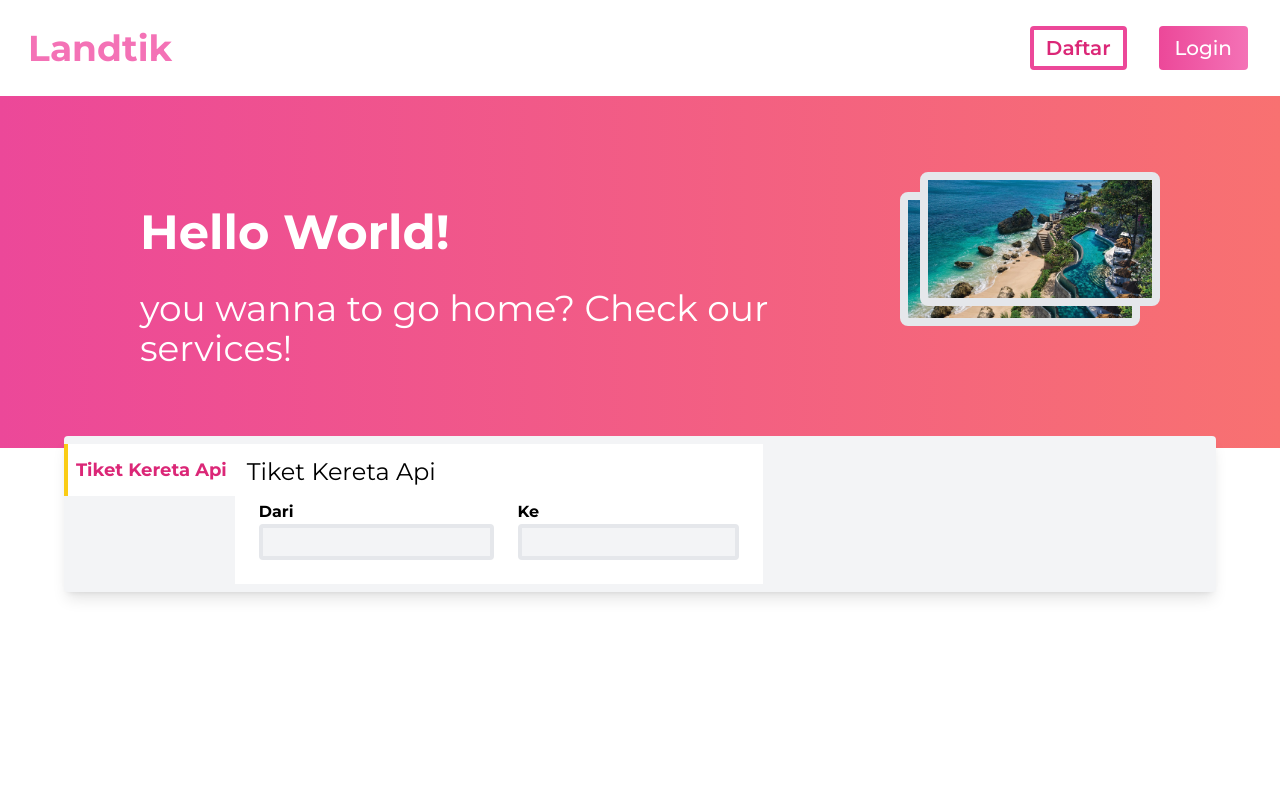
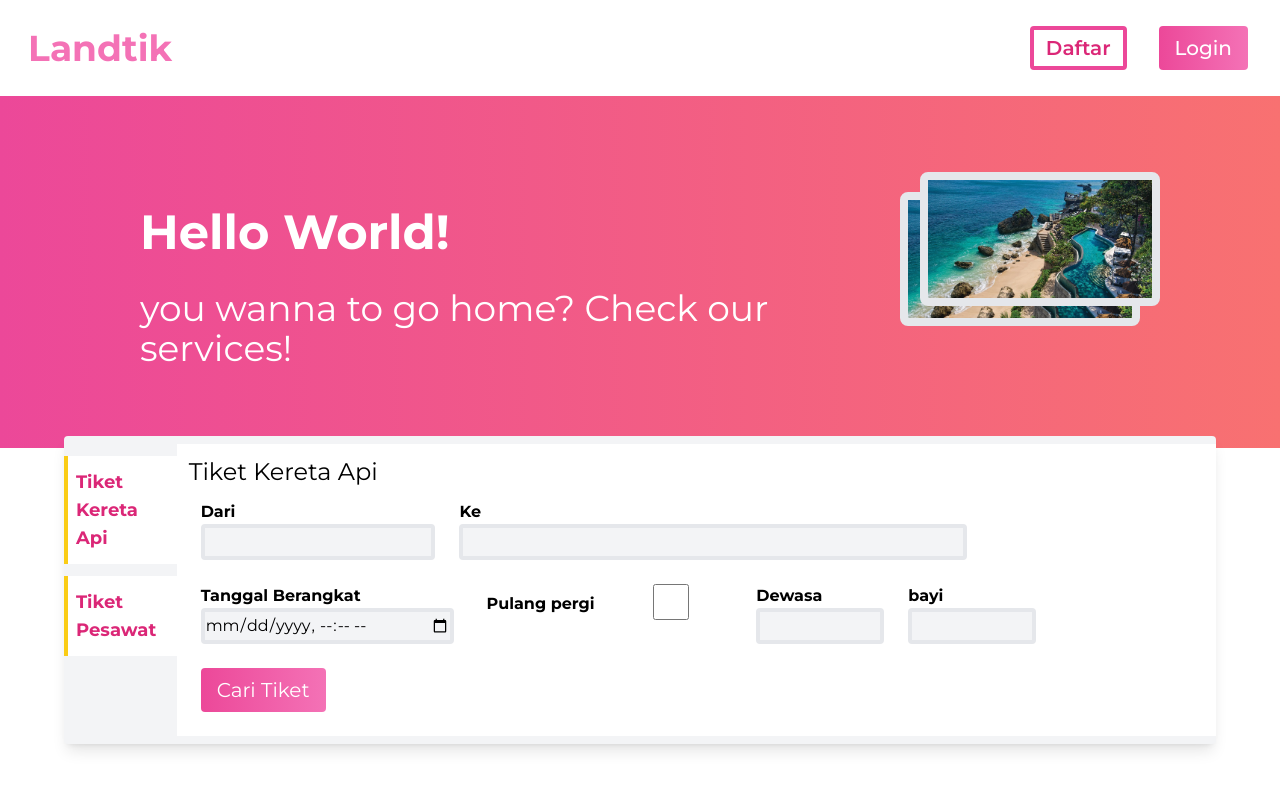
Before and after one commit to baharsah/ftreact, a React (Vite) app: page / in a window 1280 px wide. Shown: the top 790 px of the page. Built offline with nearby package versions, Linux system fonts and the light colour scheme.

Commit message:
finising order interface

```diff
--- a/src/components/OrderInterface.jsx
+++ b/src/components/OrderInterface.jsx
@@ -1,32 +1,63 @@
-import React from 'react'
+import React , {useState} from 'react'
 import { Train  } from 'react-ionicons'
 
+
+
 function OrderInterface() {
+
+    var [tikName , setTikName] = useState("Kereta Api")
   return (
     <div className='w-4/3 h-1/2 bg-gray-100 rounded ronded-4 mx-16 -my-3 py-2 shadow-lg flex'>
         <div>
-            <div>
+            <div onClick={() => {setTikName("Kereta Api")}}>
                 <h1
-                className='bg-white py-3 px-2 font-bold text-pink-600 border-l-4 hover:border-l-8 active:bg-pink-700 hover:bg-pink-500 hover:text-blue-50 border-yellow-400 text-lg px-16'>
+                className='my-3 bg-white py-3 px-2 font-bold text-pink-600 border-l-4 hover:border-l-8 active:bg-pink-700 hover:bg-pink-500 hover:text-blue-50 border-yellow-400 text-lg px-16'>
 
                     Tiket Kereta Api
+                    </h1>
+            </div>
+            <div onClick={() => {setTikName("Pesawat")}}>
+                <h1
+                className='my-3 bg-white py-3 px-2 font-bold text-pink-600 border-l-4 hover:border-l-8 active:bg-pink-700 hover:bg-pink-500 hover:text-blue-50 border-yellow-400 text-lg px-16'>
+
+                    Tiket Pesawat
                     </h1>
             </div>
         </div>
         <div className='p-3 bg-white'>
             <h1 className=' text-2xl'>
-                Tiket Kereta Api
+                Tiket {tikName}
             </h1>
             <form>
-            <div className='flex '>
-            <div className='m-3'>
+            <div className='flex flex-wrap'>
+            <div className='m-3 w-4/3'>
             <label className="font-bold" htmlFor="">Dari</label>
             <input type="text"  name="from" className='w-full border-4 bg-gray-100 rounded h-9'/>
             </div>
-            <div className='m-3'>
+            <div className='m-3 w-1/2'>
             <label className="font-bold" htmlFor="">Ke</label>
             <input type="text"  name="to" className='w-full border-4 bg-gray-100 rounded h-9'/>
             </div>
+            <div className='m-3 w-1/4'>
+            <label className="font-bold" htmlFor="">Tanggal Berangkat</label>
+            <input type="datetime-local"  name="date" className='w-full border-4 bg-gray-100 rounded h-9'/>
+            </div>
+            <div className='m-3 w-1/4 flex'>
+            <label className="font-bold w-full p-2" htmlFor="">Pulang pergi</label>
+            <input type="checkbox"  name="pp" className='w-full border-4 bg-gray-100 rounded h-9'/>
+            </div>
+            <div className='m-3 w-32'>
+            <label className="font-bold" htmlFor="">Dewasa</label>
+            <input type="number"  name="dewasa" className='w-full border-4 bg-gray-100 rounded h-9'/>
+            </div>
+            <div className='m-3 w-32'>
+            <label className="font-bold" htmlFor="">bayi</label>
+            <input type="number"  name="bayi" className='w-full border-4 bg-gray-100 rounded h-9'/>
+            </div>
+            <div className='m-3 w-1/4'>
+            <button className="bg-gradient-to-r from-pink-500 to-pink-400 text-white text-xl rounded px-4 py-2">Cari Tiket</button>
+            </div>
+
 
             </div>
             </form>
```
